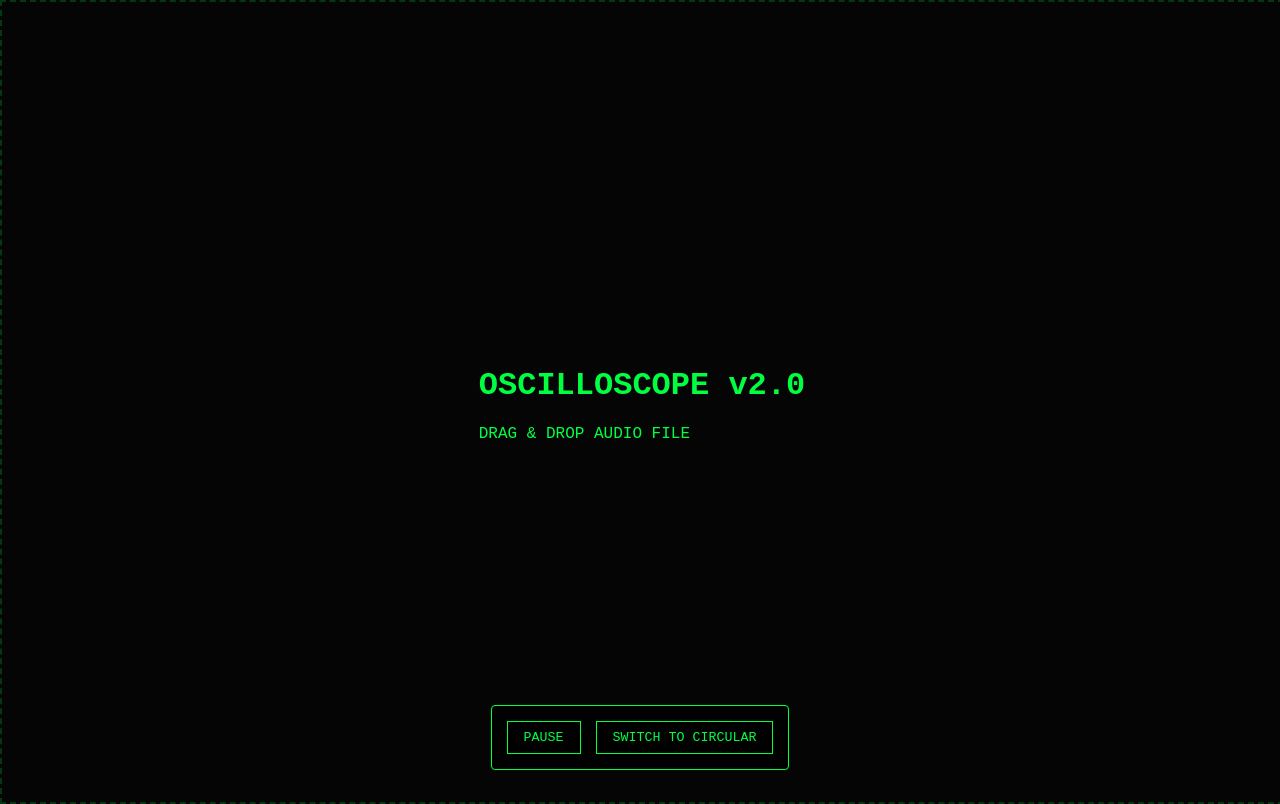
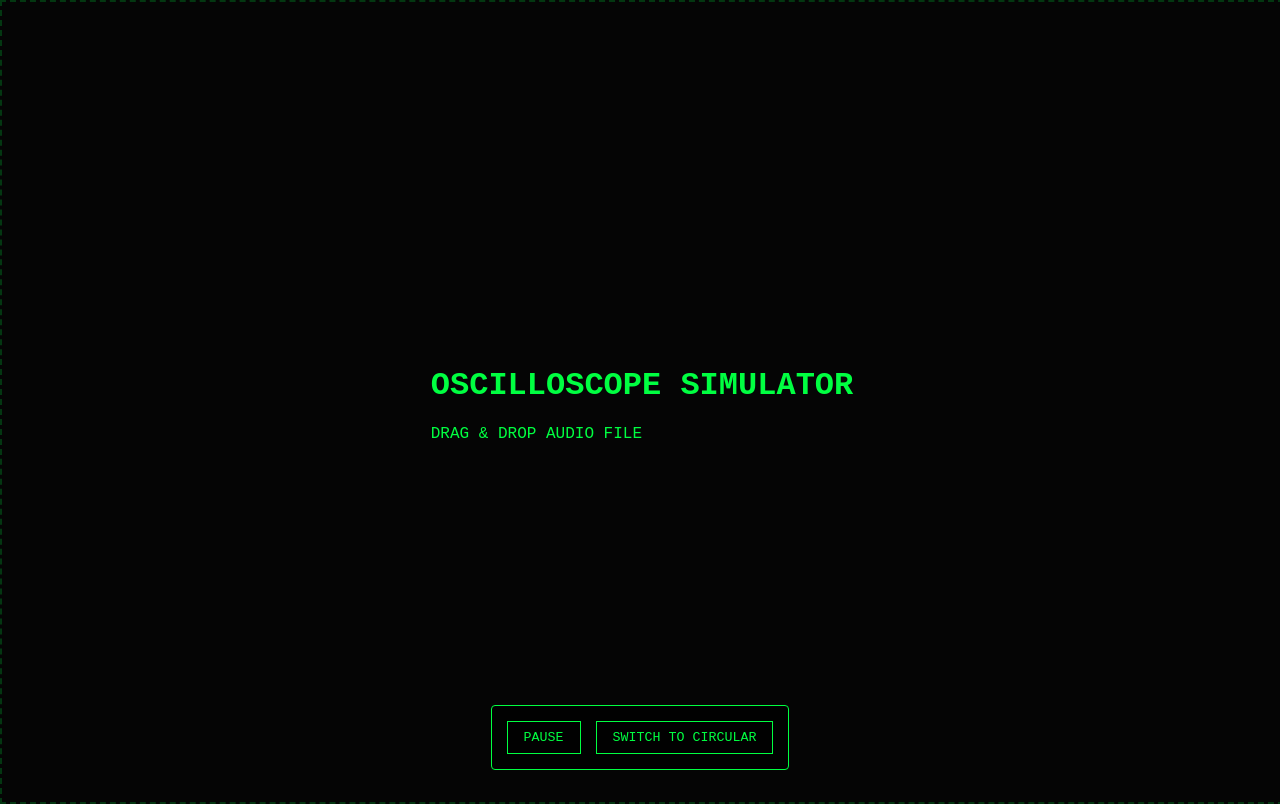
Before and after one commit to ethanhksc0930/Sigma-Oscilloscope-simulator, a website: page index.html in a window 1280 px wide. Drawn offline with Linux system fonts and the light colour scheme.

Commit message:
changed oscilloscope v2.0 to oscilloscope simulator

```diff
--- a/index.html
+++ b/index.html
@@ -74,7 +74,7 @@
   <body>
     <div id="drop-zone">
       <div id="instructions">
-        <h1>OSCILLOSCOPE v2.0</h1>
+        <h1>OSCILLOSCOPE SIMULATOR</h1>
         <p>DRAG & DROP AUDIO FILE</p>
       </div>
     </div>
```
Also changed, not shown: 1 other file.
